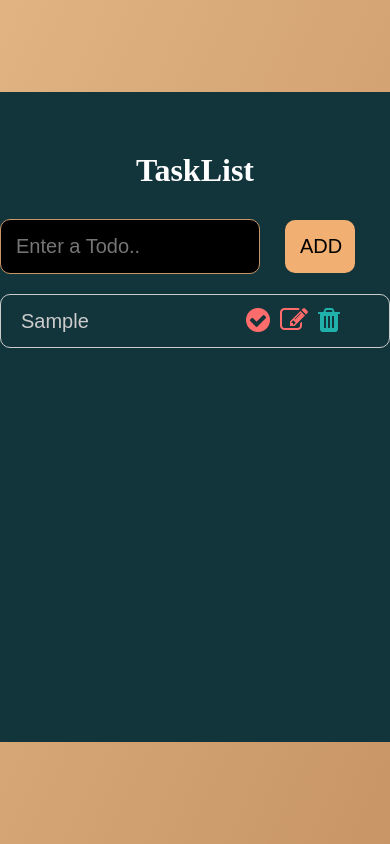
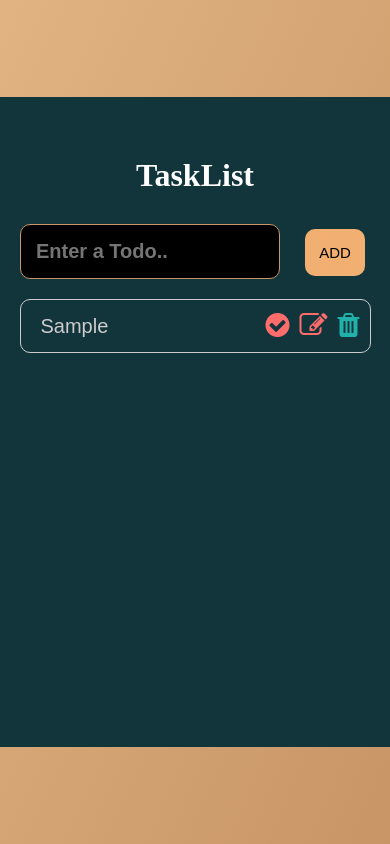
Before and after one commit to MAS364/Tk, a React (Create React App) app: page / in a window 390 px wide. Both pictures are taken after typing "Sample" into the empty fields and a click on the button "ADD". Shown: the top 844 px of the page. Built offline with nearby package versions, Linux system fonts and the light colour scheme.

Commit message:
added media queries

```diff
--- a/src/App.css
+++ b/src/App.css
@@ -110,3 +110,187 @@ input:focus,
 button:focus{
   outline: none;
 }
+
+
+@media only screen and (max-width: 660px){
+
+
+  .app-wrapper {
+    background-color: #12343b;
+    min-width: 450px;
+    min-height: 650px;
+    padding: 30px;
+    box-sizing: border-box;
+    border-radius: 10px;
+    box-shadow: 3x 6px 40px #000;
+    margin:auto;
+    /* margin-bottom: 10px */
+
+  }
+
+
+  .header h1 {
+    color: #fff;
+    text-align: center;
+    margin: 30px 0;
+  }
+
+  .task-input {
+    outline: none;
+    width: 260px;
+    padding: 15px;
+    margin-right: 25px;
+    font-size: 20px;
+    font-weight: bold;
+    color: #ccc;
+    background-color: #000000;
+    border: 1px solid #c89666;
+    border-radius: 10px;
+  }
+
+  .list-item {
+    display: flex;
+    margin: 20px 0;
+    border: 1px solid #ccc;
+    border-radius: 10px;
+    padding: 10px;
+    max-height: 60px;
+  }
+
+
+}
+
+@media only screen and (max-width: 430px){
+
+
+  .app-wrapper {
+    background-color: #12343b;
+    min-width: 450px;
+    min-height: 650px;
+    padding: 30px;
+    box-sizing: border-box;
+    border-radius: 10px;
+    box-shadow: 3x 6px 40px #000;
+    margin:auto;
+    /* margin-bottom: 10px */
+
+  }
+
+  .header h1 {
+    color: #fff;
+    text-align: center;
+    margin: 30px 0;
+  }
+
+  .task-input {
+    outline: none;
+    width: 260px;
+    padding: 15px;
+    margin-left: 20px;
+    font-size: 20px;
+    font-weight: bold;
+    color: #ccc;
+    background-color: #000000;
+    border: 1px solid #c89666;
+    border-radius: 10px;
+  }
+
+
+
+  .button-add {
+    width: 60px;
+    padding: 15px 10px;
+    font-size: 15px;
+    font-weight: 100;
+    border-radius: 10px;
+    border: 0;
+    background-color: #f1af71;
+    cursor: pointer;
+  }
+
+  .lists{
+    width: 90%;
+    margin: auto;
+  }
+
+
+  .list-item {
+    display: flex;
+    margin: 20px 0;
+    border: 1px solid #ccc;
+    border-radius: 10px;
+    padding: 10px;
+    max-height: 60px;
+  }
+
+
+
+
+
+}
+
+
+@media only screen and (max-width: 320px){
+  .header h1 {
+    color: #fff;
+    text-align: center;
+    margin: 30px 0;
+  }
+
+  .task-input {
+    outline: none;
+    width: 200px;
+    margin-left: 50px;
+    padding: 15px;
+    font-size: 20px;
+    font-weight: bold;
+    color: #ccc;
+    background-color: #000000;
+    border: 1px solid #c89666;
+    border-radius: 10px;
+  }
+
+  .button-add {
+    width: 70px;
+    padding: 15px 15px;
+    margin: auto;
+    font-size: 15px;
+    border-radius: 10px;
+    border: 0;
+    background-color: #f1af71;
+    cursor: pointer;
+  }
+
+  .lists{
+    width: 90%;
+    margin-left: 40px;
+  }
+
+
+
+  .list-item {
+    display: flex;
+    margin: 20px 0;
+    border: 1px solid #ccc;
+    border-radius: 10px;
+    padding: 10px;
+    max-height: 60px;
+    width: 90%;
+  }
+
+  .list{
+    width: 80%;
+    background-color: #12343b;
+    border: none;
+    color: #ccc;
+    font-size: 20px;
+    padding-left: 10px;
+    margin-right: 15px;
+  }
+
+  .btn {
+    display: flex;
+ }
+
+
+}
--- a/src/Components/TodoList.js
+++ b/src/Components/TodoList.js
@@ -34,7 +34,7 @@ const TodosList = ({ todos, setTodos, setEditTodo }) => {
             className={`list ${todo.completed ? "complete" : ""}`}
             onChange={(event) => event.preventDefault()}
           />
-          <div>
+          <div className="btn">
             <button className="button-complete task-button" onClick={()=>handleComplete(todo)}>
               <i className="fa fa-check-circle"></i>
             </button>
```
Also changed, not shown: package.json (+1 -42 lines), 1 other file (tests, documents, lock files or other folders).
